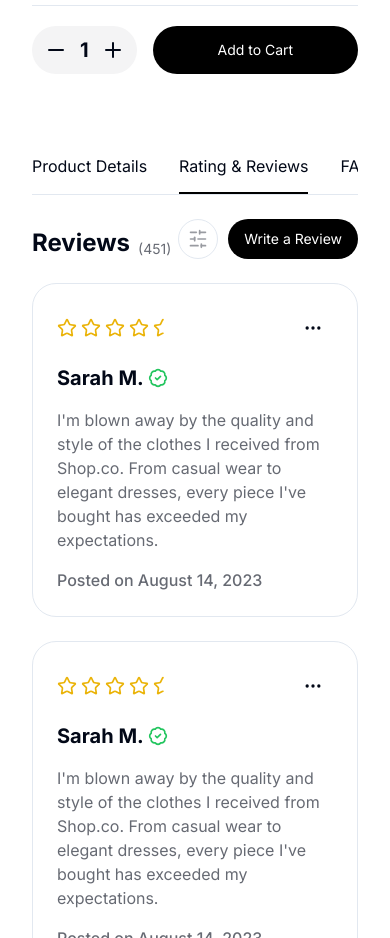
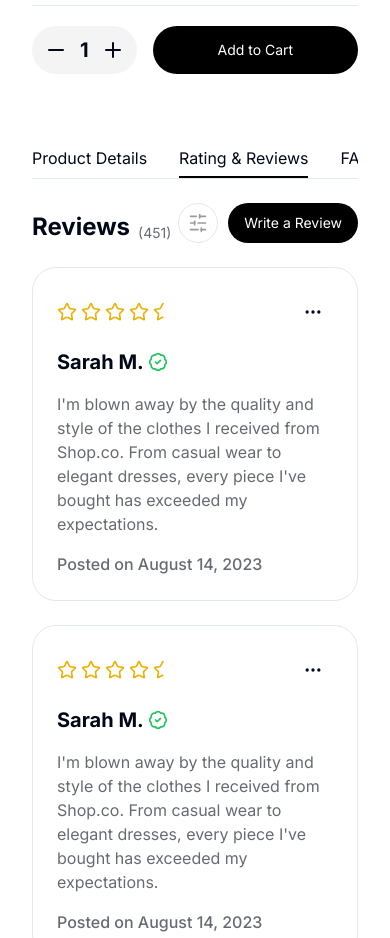
Before and after one commit to mehmetext/ecommerce-template-next, a Next.js app: page /product/example in a window 390 px wide. Shown: the part 1240-2178 px from the top of the page. Built offline with nearby package versions, Linux system fonts and the light colour scheme; no server answers; a web font is replaced by a local one.

Commit message:
Update Tabs.tsx

```diff
--- a/src/app/(site)/product/[slug]/components/Tabs.tsx
+++ b/src/app/(site)/product/[slug]/components/Tabs.tsx
@@ -40,7 +40,7 @@ export default function Tabs() {
           >
             <button
               onClick={() => setTab(iTab.value)}
-              className="flex-1 relative py-4"
+              className="flex-1 relative py-2 md:py-4"
             >
               <div className="whitespace-nowrap">{iTab.label}</div>
               {tab === iTab.value && (
@@ -52,6 +52,7 @@ export default function Tabs() {
             </button>
           </div>
         ))}
+        <div className="flex-1 md:hidden border-b"></div>
       </div>
       {tab === "details" && (
         <motion.div
```
